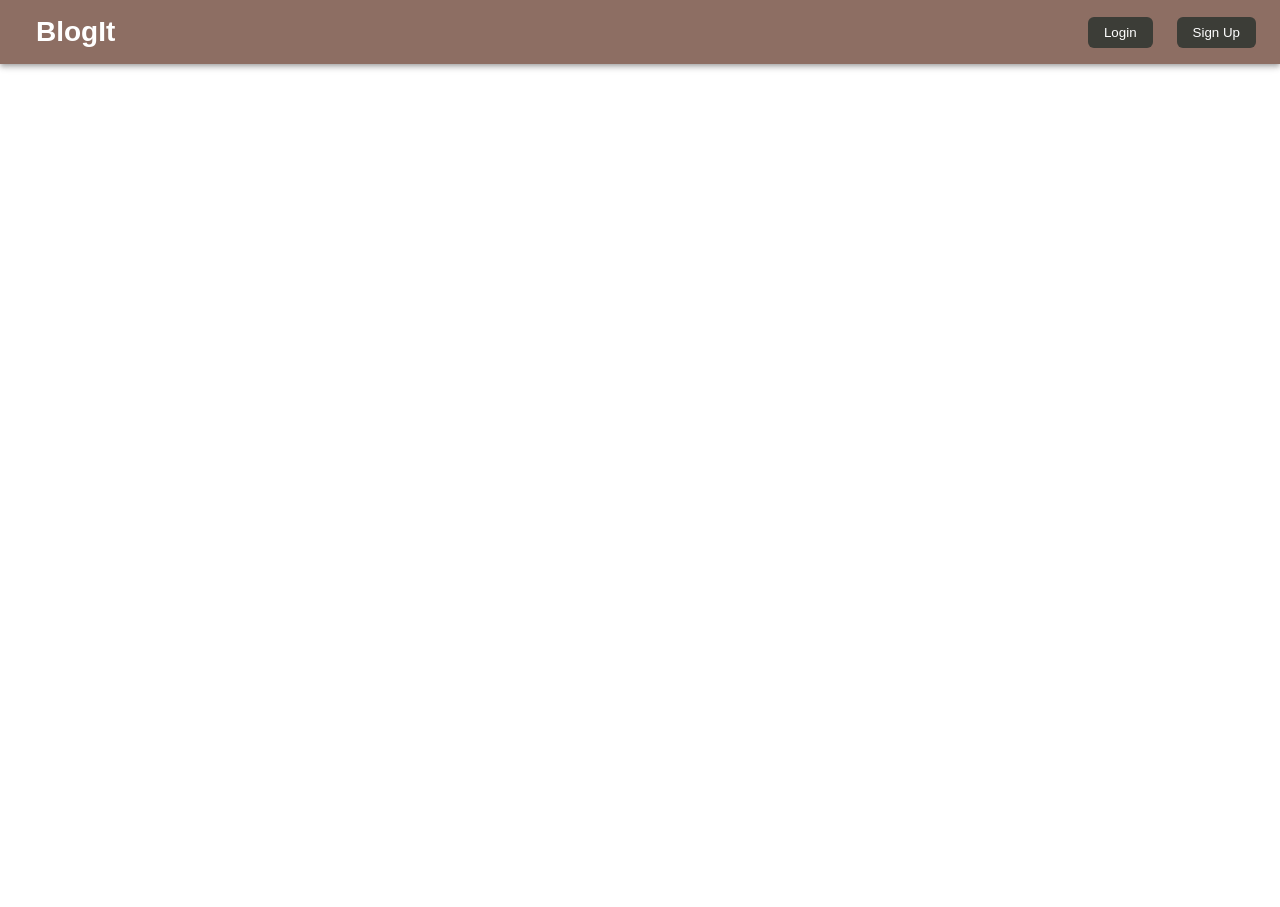
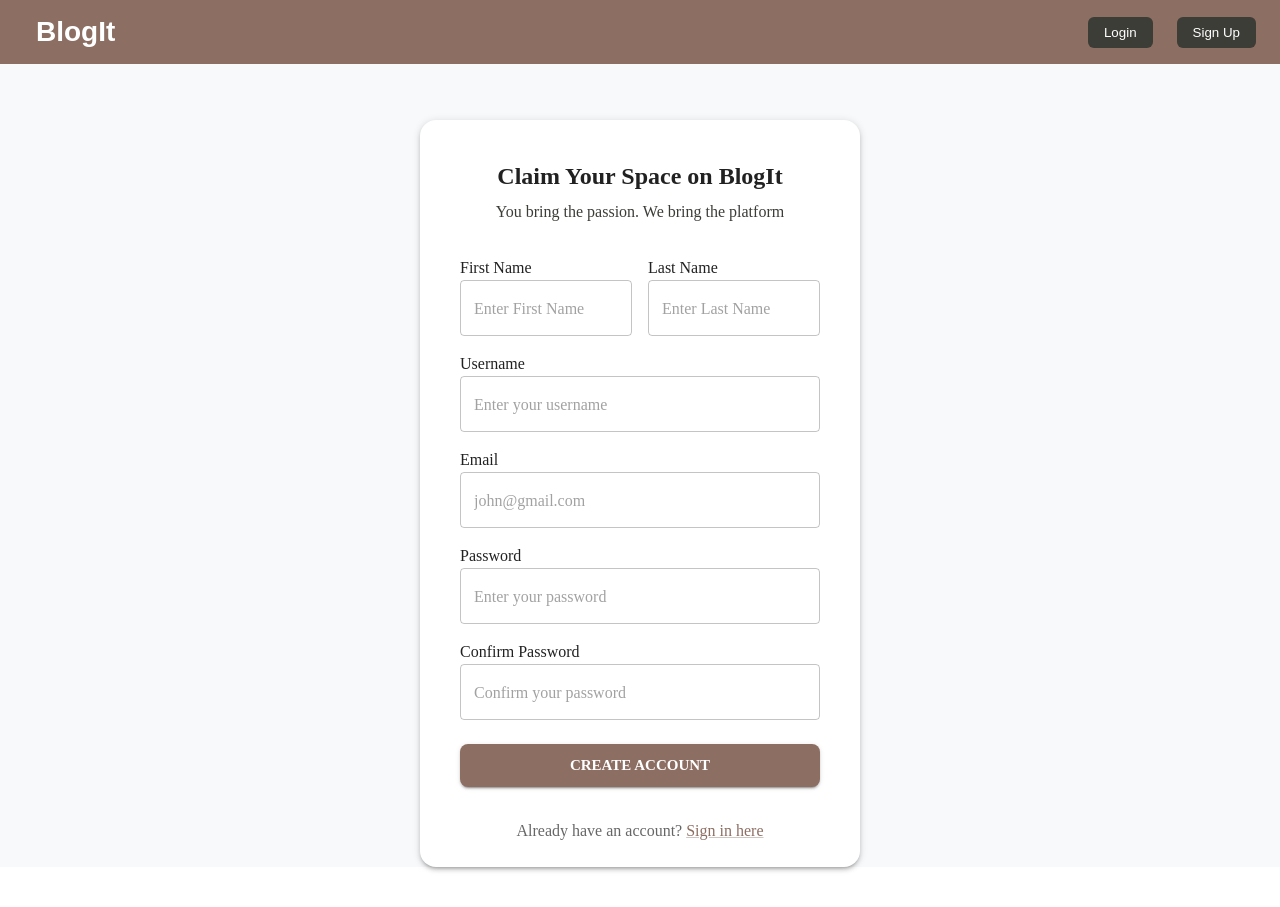
Before and after one commit to JaninWanjiru/BlogIt-App, a React (Vite) app in the folder Client/: page /signup in a window 1280 px wide. Before the commit the page ends 800 px from the top, so only its background shows below. Built offline with nearby package versions, Linux system fonts and the light colour scheme; a web font is replaced by a local one.

Commit message:
add and style content in the SignUp Page

```diff
--- a/Client/index.html
+++ b/Client/index.html
@@ -2,7 +2,7 @@
 <html lang="en">
   <head>
     <meta charset="UTF-8" />
-    <link rel="icon" href="blog.png" />
+    <link rel="icon" href="blogging.png" />
     <meta name="viewport" content="width=device-width, initial-scale=1.0" />
     <link rel="preconnect" href="https://fonts.googleapis.com" />
     <link rel="preconnect" href="https://fonts.gstatic.com" crossorigin />
--- a/Client/src/pages/SignUpPage.tsx
+++ b/Client/src/pages/SignUpPage.tsx
@@ -1,7 +1,83 @@
+import { Link as Link2 } from "react-router-dom";
+import { Box, Card, CardContent, Typography, TextField, Button, Grid, Link } from "@mui/material";
+
 function SignUpPage() {
   return (
-    <></>
-  )
-}
+    <Box sx={{ bgcolor: "#f7f9fb",  pt: 2 }}>
+      <Card sx={{ maxWidth: 440, mx: "auto", my: 5, borderRadius: 4, boxShadow: 3 }}>
+        <CardContent sx={{ p: 5 }}>
+          <Typography variant="h5" fontWeight="bold" align="center" gutterBottom>
+            Claim Your Space on BlogIt
+          </Typography>
+          <Typography color="#3C3D37" align="center" sx={{ mb: 4 }}>
+            You bring the passion. We bring the platform
+          </Typography>
+          <Box component="form">
+            <Grid container spacing={2} sx={{ mb: 2 }}>
+              <Grid size={{ xs: 12, sm: 6 }}>
+                <Typography>First Name</Typography>
+                <TextField
+                  placeholder="Enter First Name"
+                  fullWidth
+                />
+              </Grid>
+              <Grid size={{ xs: 12, sm: 6 }}>
+                <Typography>Last Name</Typography>
+                <TextField
+                  placeholder="Enter Last Name"
+                  fullWidth
+                  required
+                />
+              </Grid>
+            </Grid>
+            <Typography>Username</Typography>
+            <TextField
+              placeholder="Enter your username"
+              fullWidth
+              sx={{ mb: 2 }}
+            />
+            <Typography>Email</Typography>
+            <TextField
+              type="email"
+              placeholder="john@gmail.com"
+              fullWidth
+              sx={{ mb: 2 }}
+            />
+            <Typography>Password</Typography>
+            <TextField
+              type="password"
+              placeholder="Enter your password"
+              fullWidth
+              sx={{ mb: 2 }}
+            />
+            <Typography>Confirm Password</Typography>
+            <TextField
+              type="password"
+              placeholder="Confirm your password"
+              fullWidth
+              sx={{ mb: 3 }}
+            />
+            <Button
+              type="submit"
+              variant="contained"
+              color="primary"
+              fullWidth
+              size="large"
+              sx={{ fontWeight: "bold", fontSize: 15, borderRadius: 2, mb: 2 }}
+            >
+              Create Account
+            </Button>
+          </Box>
+          <Typography align="center" color="text.secondary" sx={{ mt: 2 }}>
+            Already have an account?{' '}
+            <Link component={Link2} to="/login" color="primary">
+              Sign in here
+            </Link>
+          </Typography>
+        </CardContent>
+      </Card>
+    </Box>
+  );
+};
 
 export default SignUpPage;
```
Also changed, not shown: Client/public/blog.png (deleted), Client/public/blogging.png (added).
